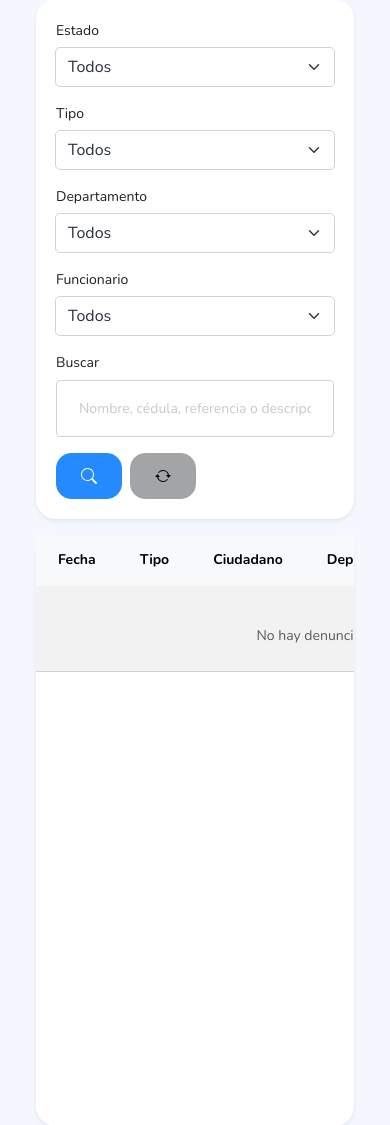
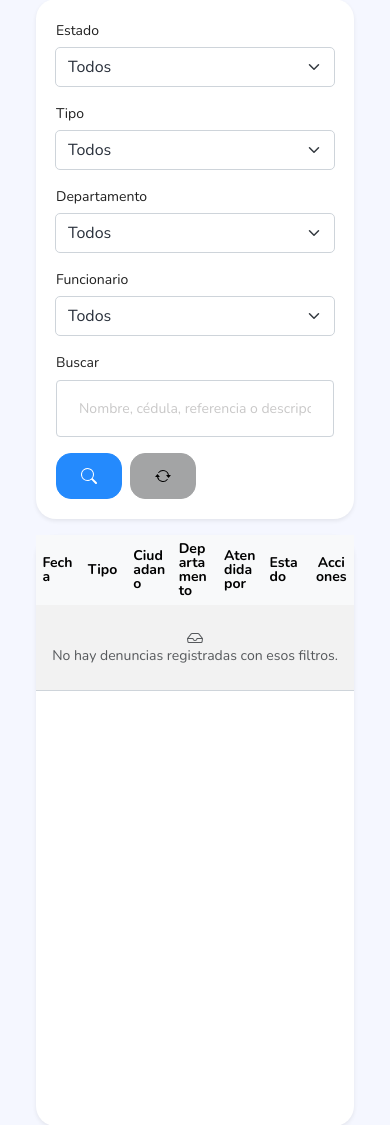
Before and after one commit to tuhackerfav9-stack/Denuncias_Gad, a Django app: template web/templates/denuncias/denuncia_list.html in a window 390 px wide. Shown: the part 157-1282 px from the top of the page. Run offline with Django 5.2, Linux system fonts and the light colour scheme; the template is opened without the code that fills it, so the values that code supplies are empty; some libraries are stand-ins or nearby versions.

Commit message:
tablas normalizadas

```diff
--- a/web/templates/base.html
+++ b/web/templates/base.html
@@ -98,6 +98,78 @@
   letter-spacing: .5px;
 }
 
+/* ================================
+   TABLAS RESPONSIVE GLOBAL TESIS
+================================ */
+
+/* La tabla nunca se desborda */
+.table {
+  table-layout: fixed;
+  width: 100%;
+}
+
+/* Permite que el texto largo baje */
+.table th,
+.table td {
+  white-space: normal !important;
+  overflow-wrap: break-word;
+  word-wrap: break-word;
+  vertical-align: middle;
+  font-size: 0.9rem;
+}
+
+/* Limita ancho para que no crezca infinito */
+.table td {
+  max-width: 180px;
+}
+
+/* Acciones siempre compactas */
+.table td:last-child {
+  width: 110px;
+  white-space: nowrap !important;
+}
+
+/* Evita scroll horizontal en PC */
+@media (min-width: 992px) {
+  .table-responsive {
+    overflow-x: visible !important;
+  }
+}
+
+/* ================================
+   MOBILE MODE (TELÉFONO)
+================================ */
+@media (max-width: 768px) {
+
+  .table {
+    font-size: 0.75rem;
+  }
+
+  .table td {
+    max-width: 120px;
+    padding: 0.4rem;
+  }
+
+  .table th {
+    font-size: 0.7rem;
+    padding: 0.4rem;
+  }
+
+  /* Botones en columna en móvil */
+  .btn-group {
+    flex-direction: column;
+  }
+
+  .btn-group .btn {
+    margin-bottom: 2px;
+  }
+  /* ===== AJUSTES ESPECÍFICOS DENUNCIAS ===== */
+.table td:nth-child(1) { width: 90px; }   /* fecha */
+.table td:nth-child(2) { max-width: 140px; } /* tipo */
+.table td:nth-child(3) { max-width: 180px; } /* ciudadano */
+.table td:nth-child(4) { max-width: 140px; } /* departamento */
+.table td:nth-child(5) { max-width: 180px; } /* funcionario */
+}
 
   </style>
 
```
